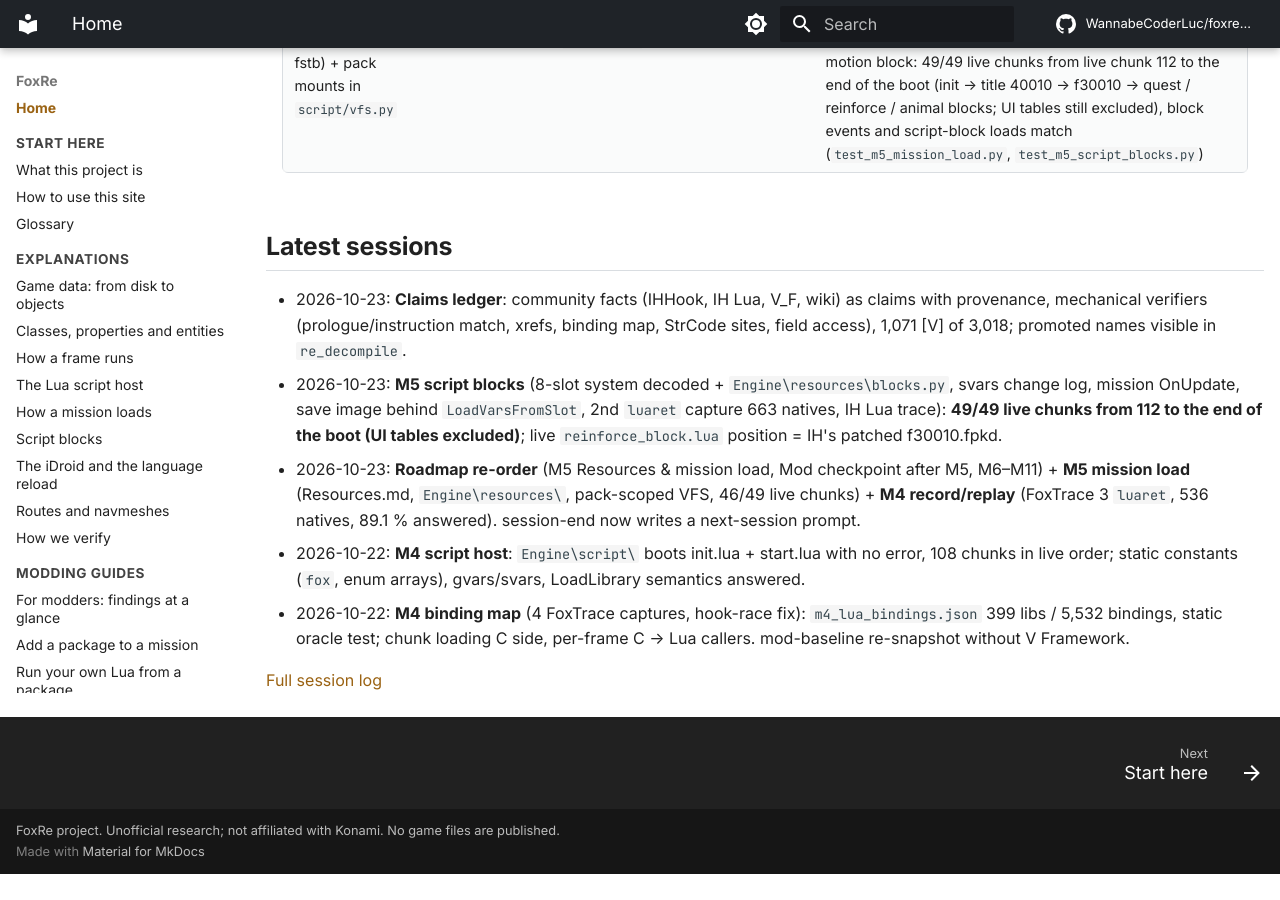
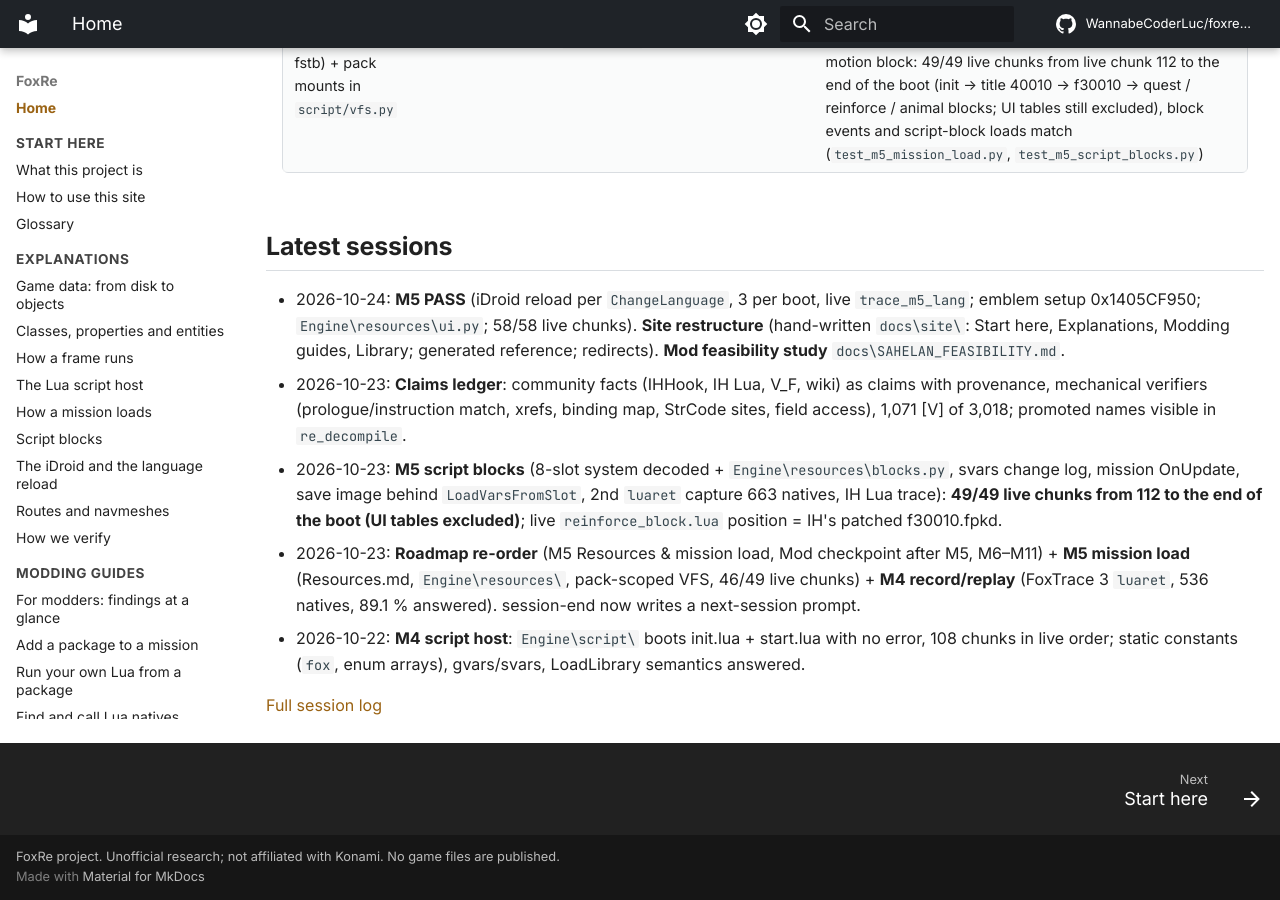
Before and after one commit to WannabeCoderLuc/foxre-wiki, an MkDocs documentation site: the page built from docs/index.md, in a window 1280 px wide and 900 px high, scrolled down 2159 px. Built offline with MkDocs 1.6.1 and Material for MkDocs 9.7.7, drawn with Linux system fonts in a browser that asks for light colours; comment, search, counter and statistics services are not loaded; before the commit the page ends 3033 px from its top, so only the background shows below that.

Commit message:
Site update 2026-10-24 (generated from project docs)

```diff
--- a/docs/index.md
+++ b/docs/index.md
@@ -79,10 +79,10 @@ PC 1.0.15.4 &middot; runtime analysis only &middot; no game files published &mid
 
 ## Latest sessions
 
+- 2026-10-24: **M5 PASS** (iDroid reload per `ChangeLanguage`, 3 per boot, live `trace_m5_lang`; emblem setup 0x1405CF950; `Engine\resources\ui.py`; 58/58 live chunks). **Site restructure** (hand-written `docs\site\`: Start here, Explanations, Modding guides, Library; generated reference; redirects). **Mod feasibility study** `docs\SAHELAN_FEASIBILITY.md`.
 - 2026-10-23: **Claims ledger**: community facts (IHHook, IH Lua, V_F, wiki) as claims with provenance, mechanical verifiers (prologue/instruction match, xrefs, binding map, StrCode sites, field access), 1,071 [V] of 3,018; promoted names visible in `re_decompile`.
 - 2026-10-23: **M5 script blocks** (8-slot system decoded + `Engine\resources\blocks.py`, svars change log, mission OnUpdate, save image behind `LoadVarsFromSlot`, 2nd `luaret` capture 663 natives, IH Lua trace): **49/49 live chunks from 112 to the end of the boot (UI tables excluded)**; live `reinforce_block.lua` position = IH's patched f30010.fpkd.
 - 2026-10-23: **Roadmap re-order** (M5 Resources & mission load, Mod checkpoint after M5, M6–M11) + **M5 mission load** (Resources.md, `Engine\resources\`, pack-scoped VFS, 46/49 live chunks) + **M4 record/replay** (FoxTrace 3 `luaret`, 536 natives, 89.1 % answered). session-end now writes a next-session prompt.
 - 2026-10-22: **M4 script host**: `Engine\script\` boots init.lua + start.lua with no error, 108 chunks in live order; static constants (`fox`, enum arrays), gvars/svars, LoadLibrary semantics answered.
-- 2026-10-22: **M4 binding map** (4 FoxTrace captures, hook-race fix): `m4_lua_bindings.json` 399 libs / 5,532 bindings, static oracle test; chunk loading C side, per-frame C → Lua callers. mod-baseline re-snapshot without V Framework.
 
 [Full session log](status/log.md)
```
Also changed, not shown: docs/status/log.md (+1 -0 lines), docs/status/roadmap.md (+1 -0 lines).
